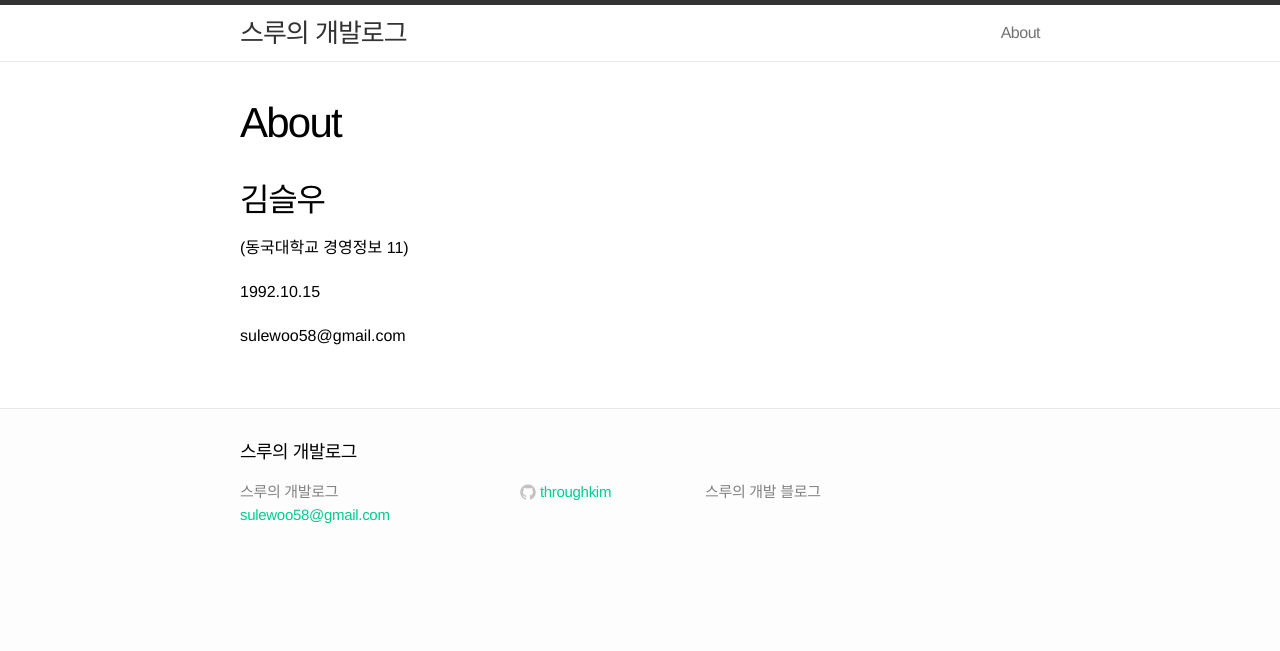
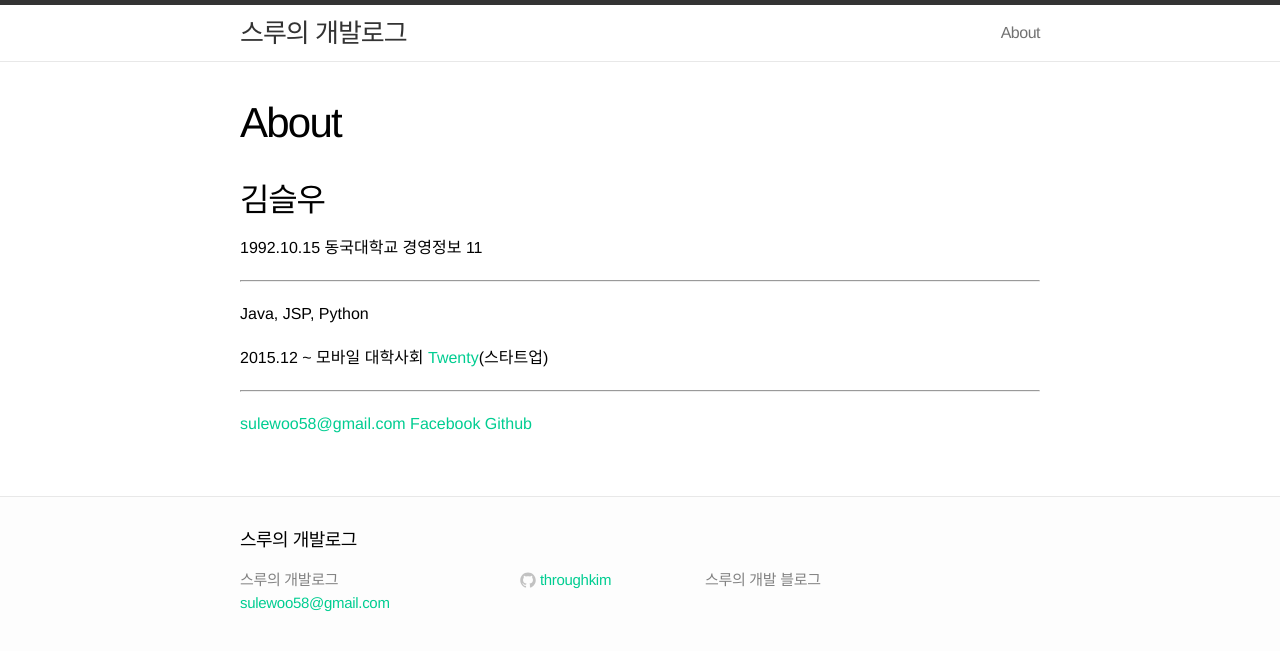
Before and after one commit to ThroughKim/throughkim.github.com, a Jekyll site: the page built from about.md, in a window 1280 px wide. Shown: the top 651 px of the page. Built offline with Jekyll 4.4.1, drawn with Linux system fonts in a browser that asks for light colours; Markdown is read by kramdown in place of the engine named in the settings.

Commit message:
about 수정

```diff
--- a/about.md
+++ b/about.md
@@ -5,8 +5,17 @@ permalink: /about/
 ---
 
 ##김슬우
-(동국대학교 경영정보 11)
 
 1992.10.15
+동국대학교 경영정보 11
 
-sulewoo58@gmail.com
+---
+
+Java, JSP, Python
+
+2015.12 ~ 모바일 대학사회 [Twenty](https://www.facebook.com/withtwenty/)(스타트업)
+
+---
+[sulewoo58@gmail.com](mailto:sulewoo58@gmail.com)
+[Facebook](https://www.facebook.com/seulwoo.kim.9)
+[Github](https://github.com/ThroughKim)
```
